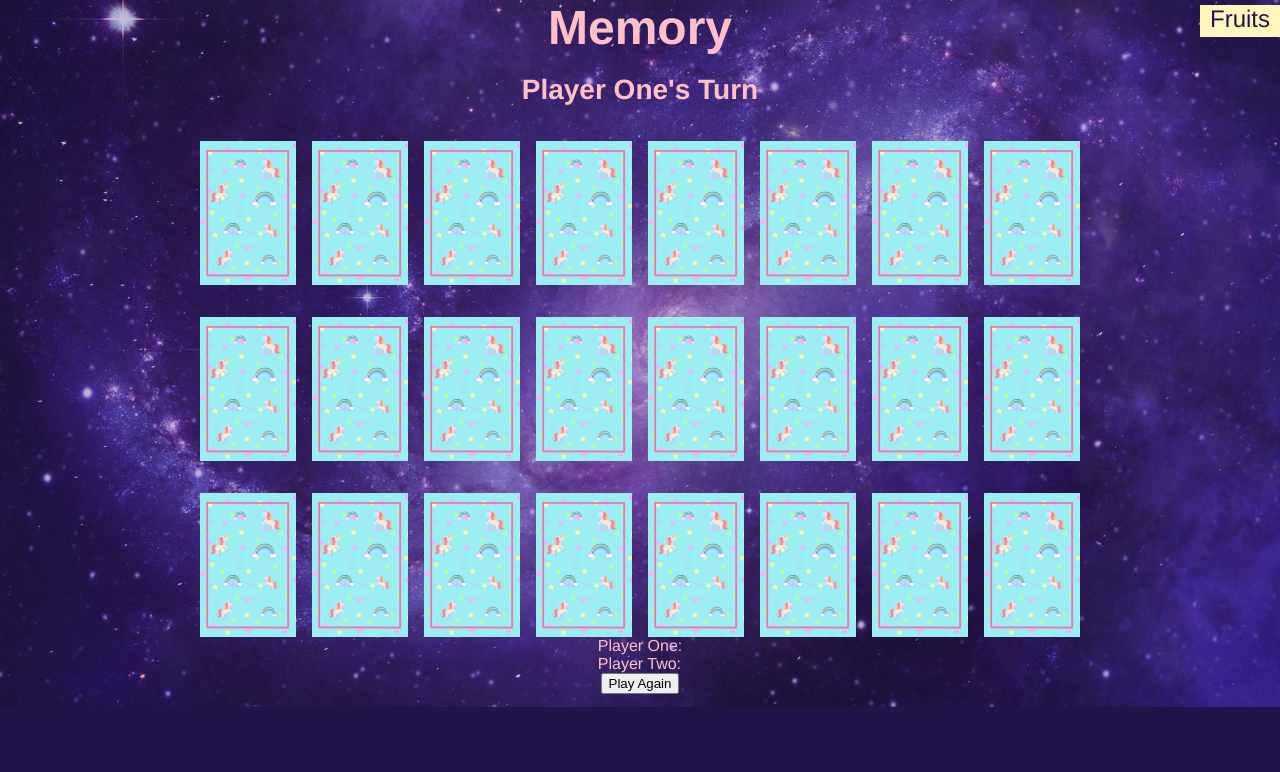
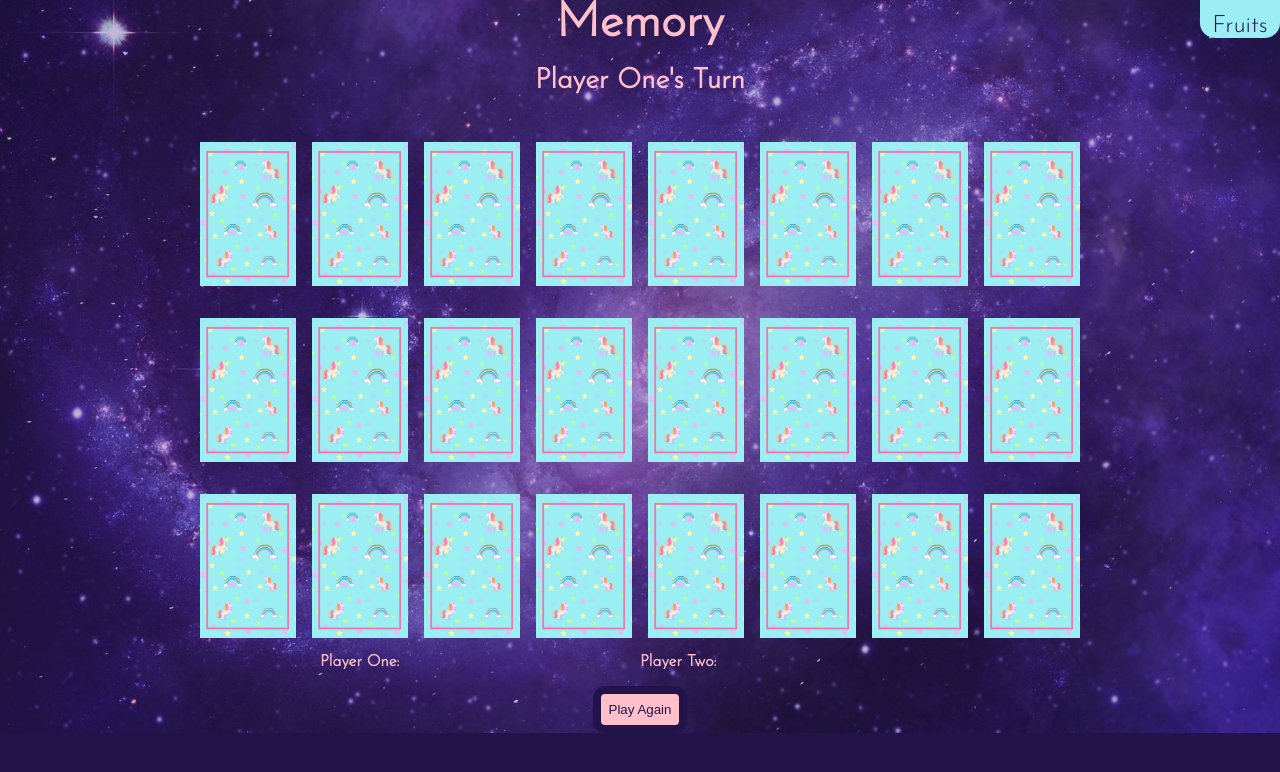
Before and after one commit to tifaniethomas/memory-game, a plain HTML site: page index.html in a window 1280 px wide. Drawn offline with Linux system fonts and the light colour scheme.

Commit message:
add custom font. style button and deck selector

```diff
--- a/css/main.css
+++ b/css/main.css
@@ -10,7 +10,7 @@ body {
     background-size: cover;
     background-color: #22144b;
     margin: 0;
-    font-family: Helvetica;
+    font-family: 'Josefin Sans', sans-serif;
     color: pink;
     display: flex;
     flex-direction:column;
@@ -29,13 +29,15 @@ h1 {
 
 #deck-selector {
     font-size: 3vmin;
-    background-color: rgba(255,246,186.5);
-    height: 4vmin;
+    background-color: rgba(155,238,242.5);
+    height: 5vmin;
     width: 10vmin;
     position: relative;
     color: #22144b;
     text-align: center;
-    margin: -15vmin 0 0 auto;
+    margin: -14.5vmin 0 0 auto;
+    border-radius: 0 0 15px 15px;
+    padding-top: 2vmin;
 }
 
 #board {
@@ -53,3 +55,31 @@ h1 {
     background-repeat: no-repeat;
     background-position: center;
 }
+
+#scores {
+    display: flex;
+    flex-direction:row;
+    justify-content: flex-start;
+    align-items: center;
+    width:80vmin;
+    margin: 2vmin auto;
+    font-weight: bold;
+}
+
+#p1-score {
+    width: 40vmin;
+    align-items: center;
+}
+
+#p2-score {
+    width: 40vmin;
+    align-items: center;
+}
+
+button {
+    background-color: pink;
+    color: #22144b;
+    border: 1vmin solid #22144b;
+    border-radius: 12px;
+    padding: 1vmin
+}
--- a/index.html
+++ b/index.html
@@ -4,6 +4,9 @@
     <meta charset="UTF-8">
     <meta name="viewport" content="width=device-width, initial-scale=1.0">
     <title>Memory</title>
+    <link rel="preconnect" href="https://fonts.googleapis.com">
+    <link rel="preconnect" href="https://fonts.gstatic.com" crossorigin>
+    <link href="https://fonts.googleapis.com/css2?family=Josefin+Sans:wght@300&display=swap" rel="stylesheet">
     <link rel="stylesheet" href="css/main.css">
     <script defer src="js/main.js"></script>
 </head>
```
